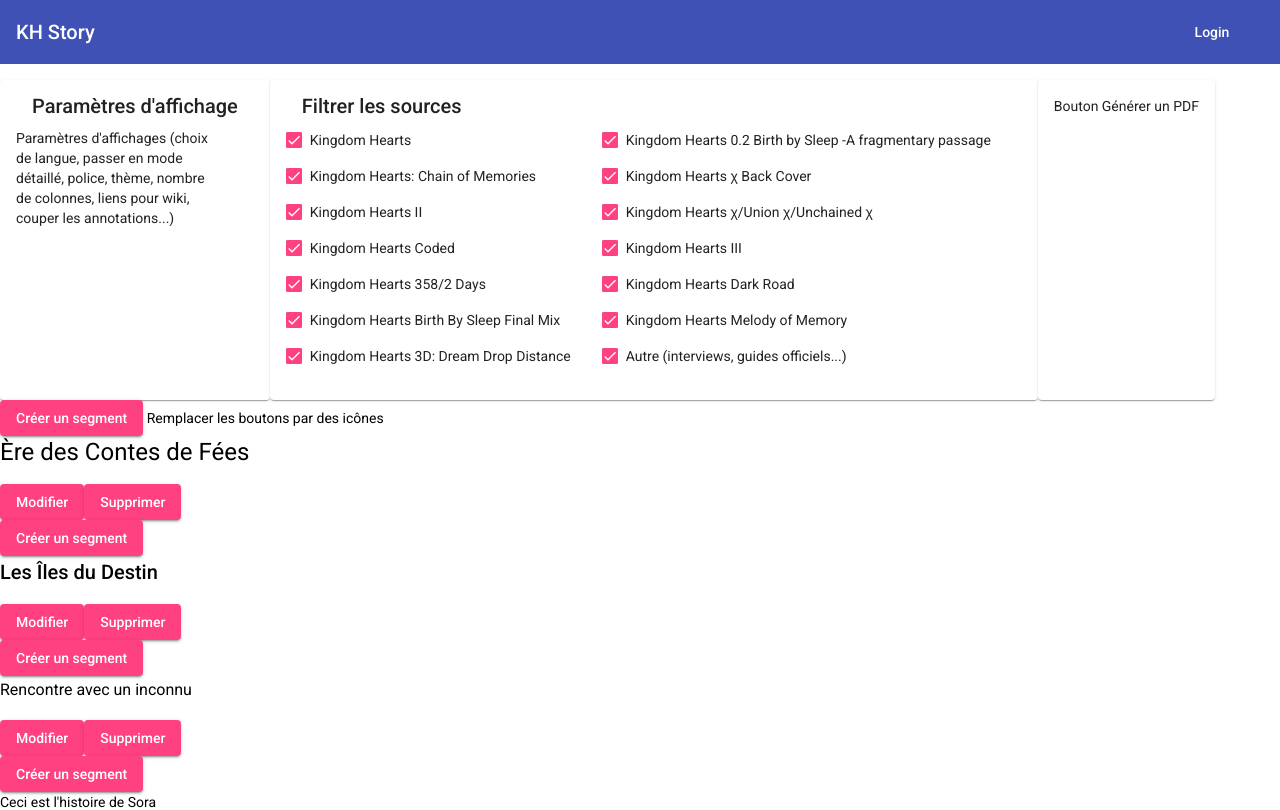
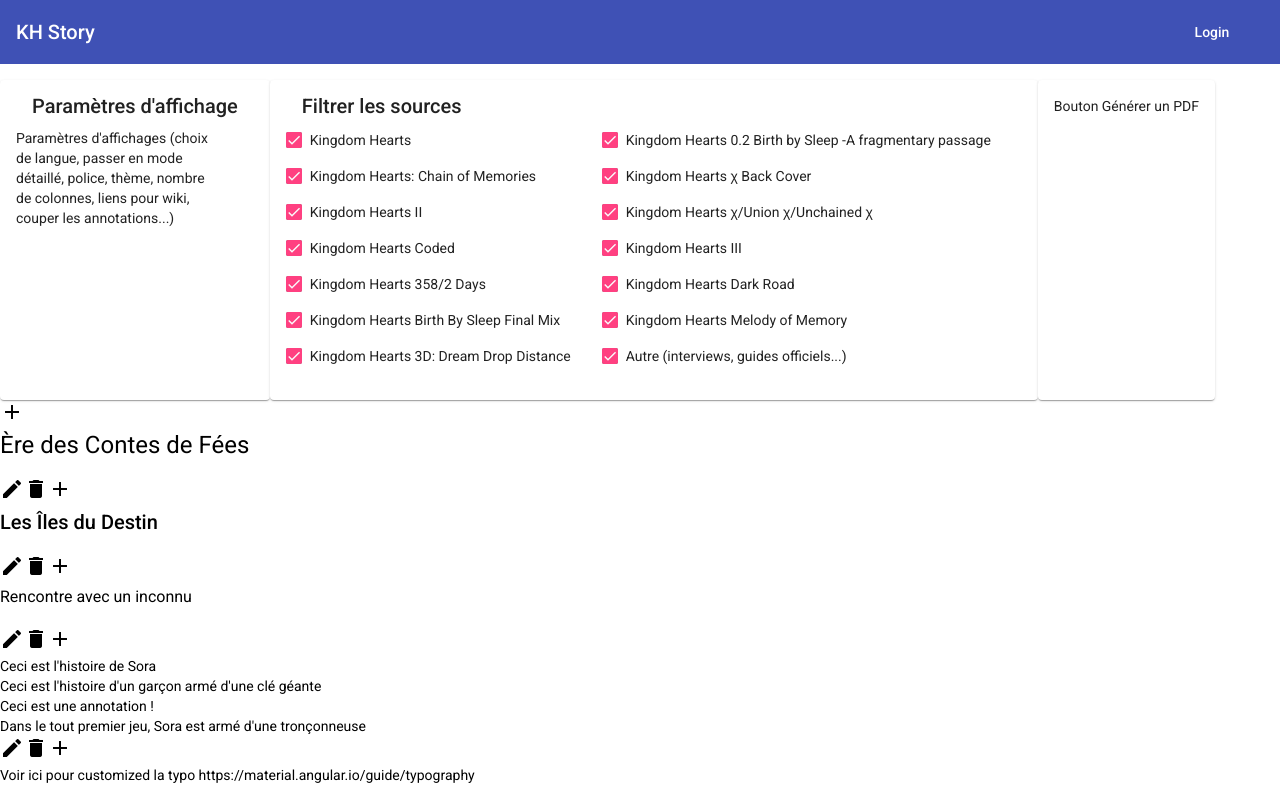
Before and after one commit to roMarziali/KH-Story, an Angular app: page / in a window 1280 px wide. Shown: the top 810 px of the page. Built offline with nearby package versions, Linux system fonts and the light colour scheme.

Commit message:
Remplacement boutons par icônes pour les interractions avec le texte

```diff
--- a/src/app/app.module.ts
+++ b/src/app/app.module.ts
@@ -17,6 +17,7 @@
 import { MatCardModule } from '@angular/material/card';
 import {MatCheckboxModule} from '@angular/material/checkbox';
 import { TestComponent } from './test/test.component';
+import {MatIconModule} from '@angular/material/icon'
 
 @NgModule({
   declarations: [
@@ -37,7 +38,8 @@
     MatToolbarModule,
     MatButtonModule,
     MatCardModule,
-    MatCheckboxModule
+    MatCheckboxModule,
+    MatIconModule
   ],
   providers: [],
   bootstrap: [AppComponent]
--- a/src/app/story-content/story-content.component.html
+++ b/src/app/story-content/story-content.component.html
@@ -1,16 +1,11 @@
 <section id="story-content">
-  <button mat-raised-button color="accent">Créer un segment</button>
+  <mat-icon>add</mat-icon>
 
-  Remplacer les boutons par des icônes
   <div *ngFor="let storySegment of storySegments" [class]="storySegment.class">
-    <div>
     <div [class]="'mat-' + storySegment.class">
       {{ storySegment.content }}
     </div>
-      <div
-        *ngIf="storySegment.alternative"
-        [class]="'mat-' + storySegment.class"
-      >
+    <div *ngIf="storySegment.alternative" [class]="'mat-' + storySegment.class">
       {{ storySegment.alternative.content }}
     </div>
     <div *ngIf="storySegment.annotation" class="story-content-annotation">
@@ -20,15 +15,12 @@
       {{ storySegment.retcon.content }}
     </div>
 
-      <button mat-raised-button color="accent">Modifier</button>
-      <button mat-raised-button color="accent">Supprimer</button>
+    <mat-icon>edit</mat-icon>
+    <mat-icon>delete</mat-icon>
+    <mat-icon>add</mat-icon>
   </div>
 
-    <button mat-raised-button color="accent">Créer un segment</button>
-  </div>
-
-  Voir ici pour customized la typo
-  https://material.angular.io/guide/typography
+  Voir ici pour customized la typo https://material.angular.io/guide/typography
 </section>
 
 <!-- -->
--- a/src/app/story-content/story-content.component.scss
+++ b/src/app/story-content/story-content.component.scss
@@ -0,0 +1,3 @@
+mat-icon{
+  cursor:pointer;
+}
```
Lines whose indentation alone changed are shown as unchanged.
